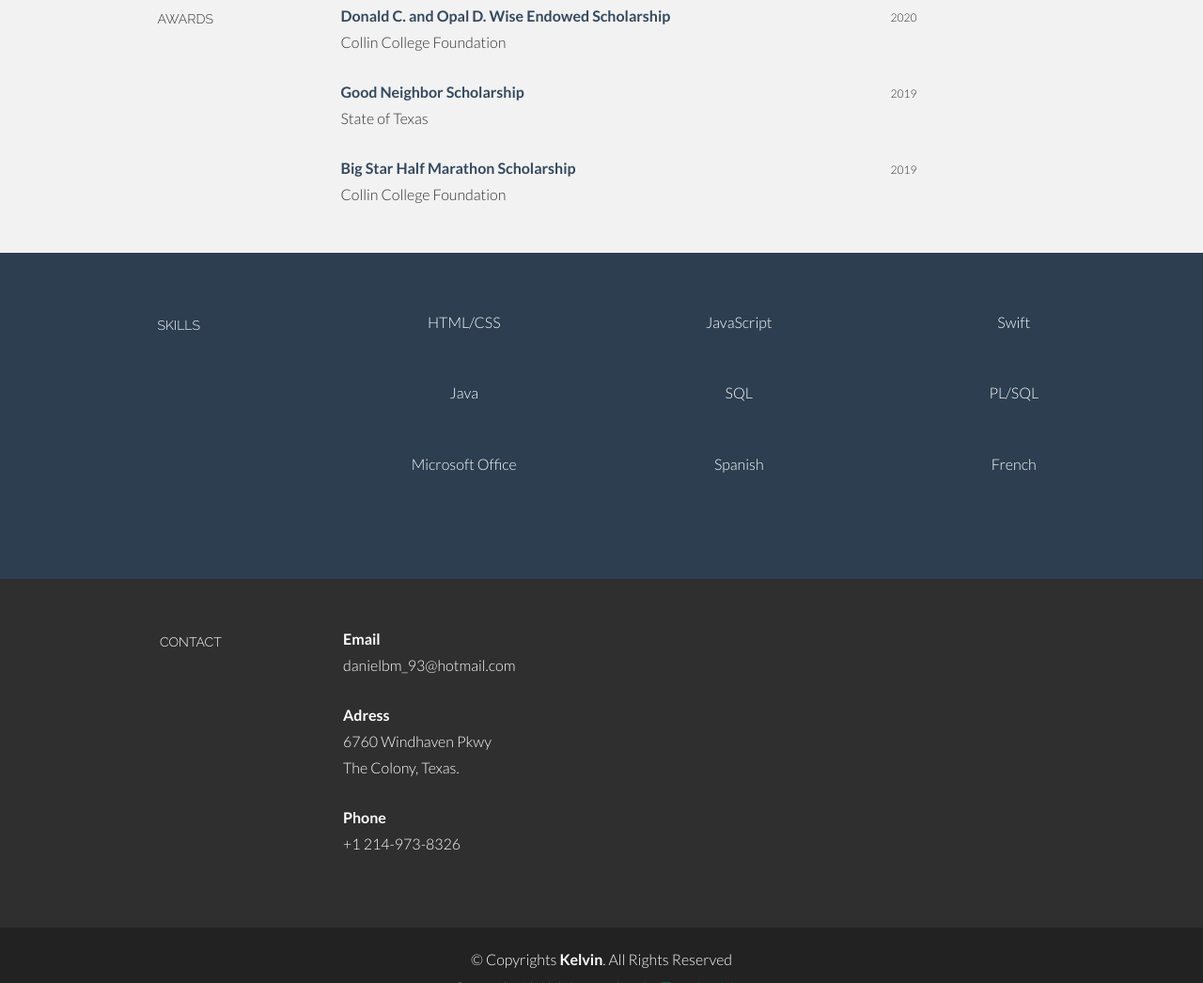
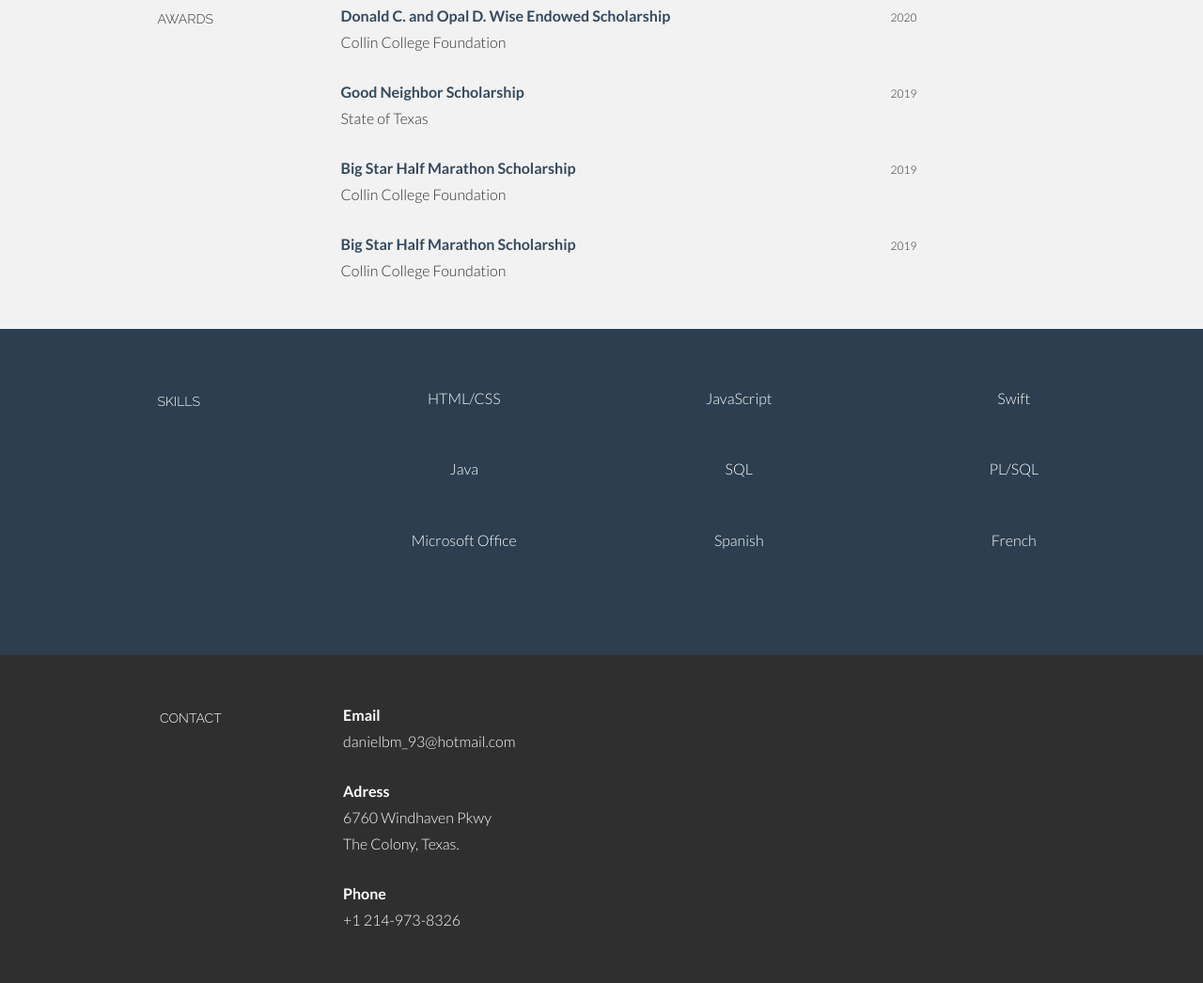
Before and after one commit to DnlBM/danielresume, a plain HTML site: page index.html in a window 1280 px wide. Shown: the part 1950-2996 px from the top of the page at 94% size. Drawn offline with Linux system fonts and the light colour scheme.

Commit message:
Update index.html

```diff
--- a/index.html
+++ b/index.html
@@ -238,6 +238,17 @@
         </p>
       </div>
 
+      <div class="col-lg-6 col-lg-offset-3">
+        <p>
+          <t>Big Star Half Marathon Scholarship</t><br/> Collin College Foundation
+        </p>
+      </div>
+      <div class="col-lg-3">
+        <p>
+          <sm>2019</sm>
+        </p>
+      </div>
+
     </div>
     <!--/.row -->
     <br>
```
